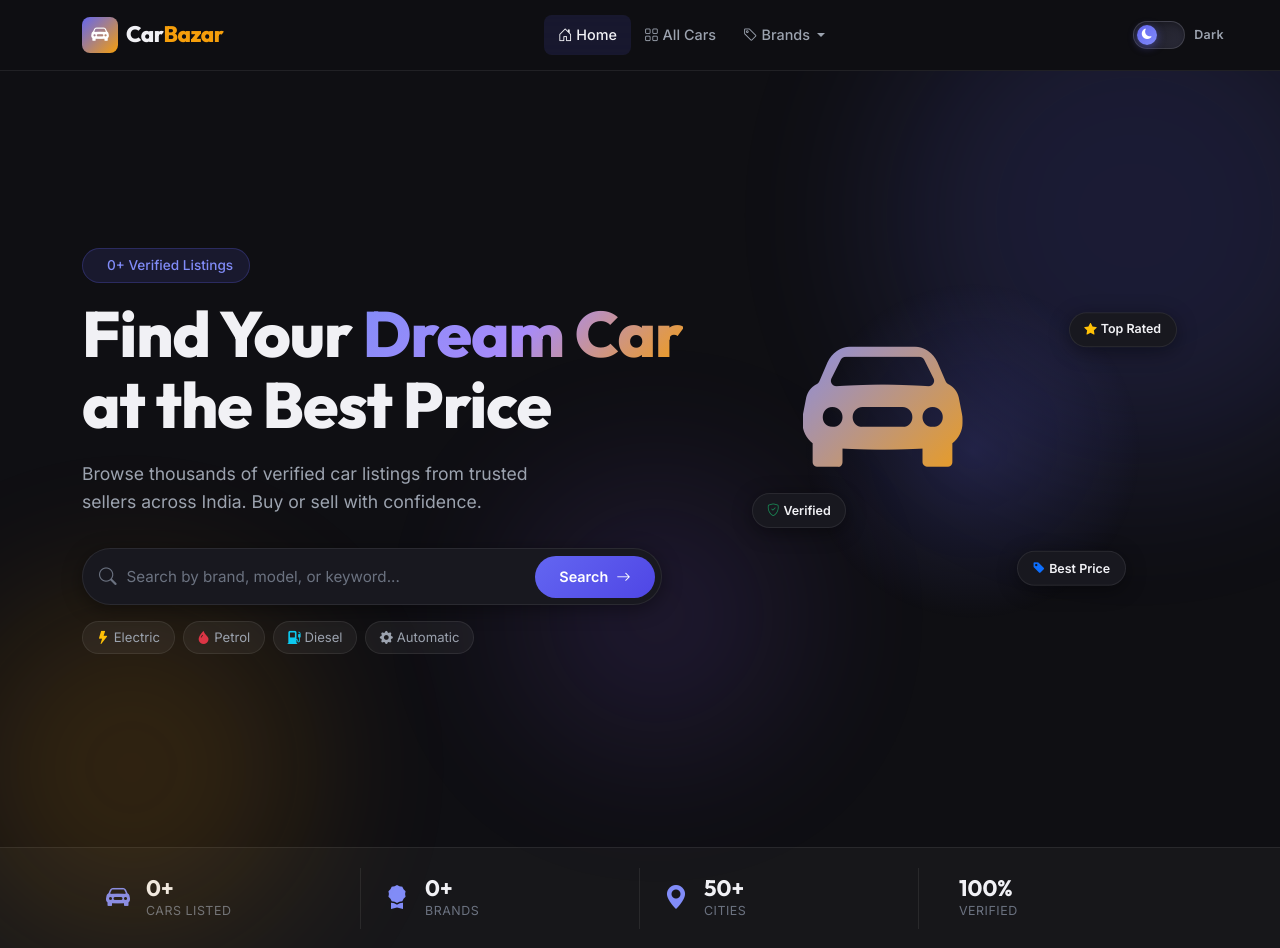
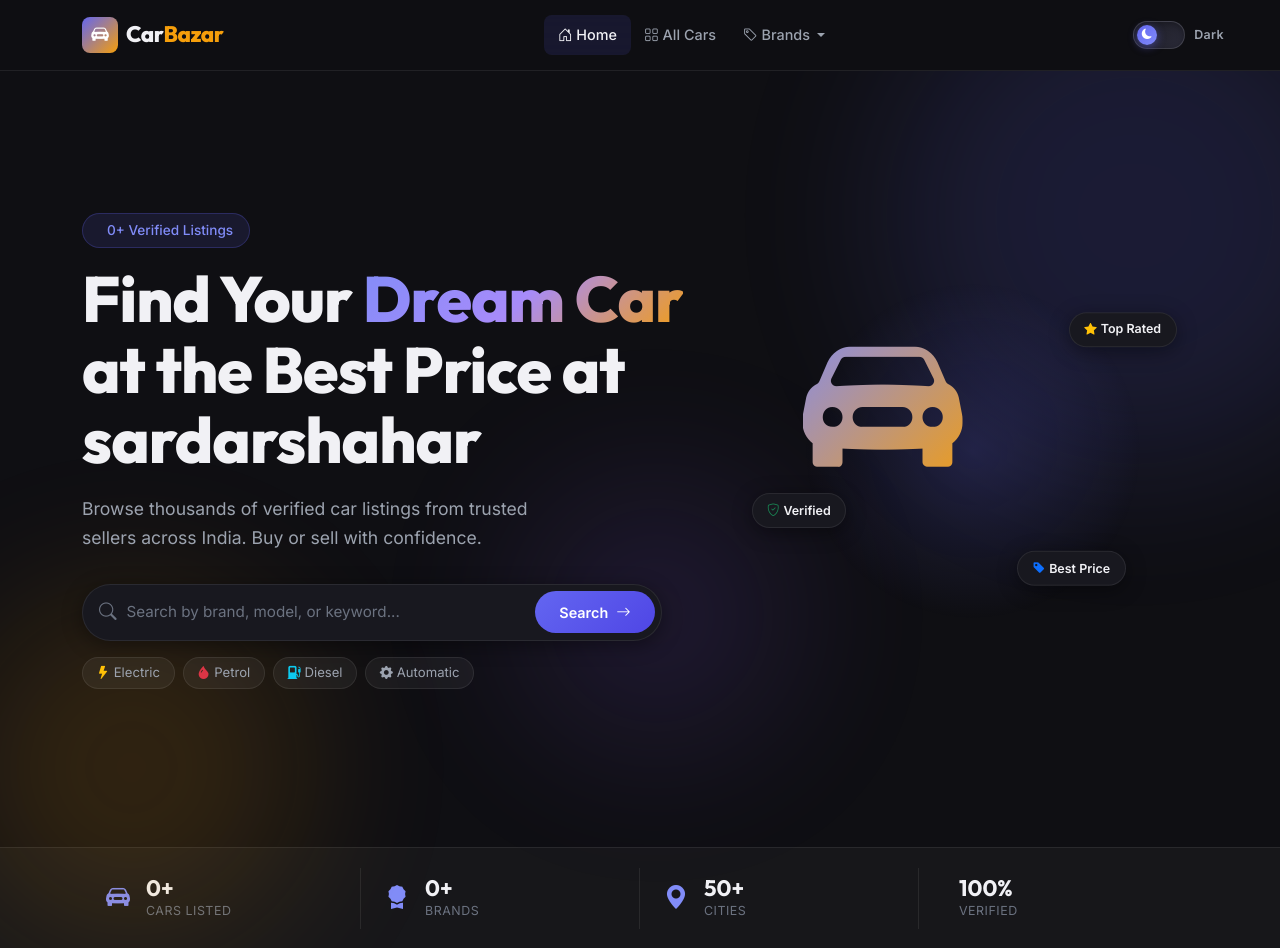
Before and after one commit to navratan-suthar/car_bazar_django, a Django app: page / in a window 1280 px wide. Shown: the top 948 px of the page. Run offline with Django 5.2, Linux system fonts and the light colour scheme; data that the repository does not hold is empty.

```diff
--- a/templates/home.html
+++ b/templates/home.html
@@ -1,7 +1,7 @@
 {% extends 'base.html' %}
 {% load static %}
 
-{% block title %}CarBazar — India's #1 Car Marketplace{% endblock %}
+{% block title %}CarBazar — sardarshahar's #1 Car Marketplace{% endblock %}
 
 {% block content %}
 
@@ -19,7 +19,7 @@
           <i class="bi bi-shield-check-fill me-2 text-success"></i>
           <span>{{ total_cars }}+ Verified Listings</span>
         </div>
-        <h1 class="hero-title">Find Your <span class="gradient-text">Dream Car</span><br>at the Best Price</h1>
+        <h1 class="hero-title">Find Your <span class="gradient-text">Dream Car</span><br>at the Best Price at sardarshahar</h1>
         <p class="hero-subtitle">Browse thousands of verified car listings from trusted sellers across India. Buy or sell with confidence.</p>
 
         <!-- Search Bar -->
```
